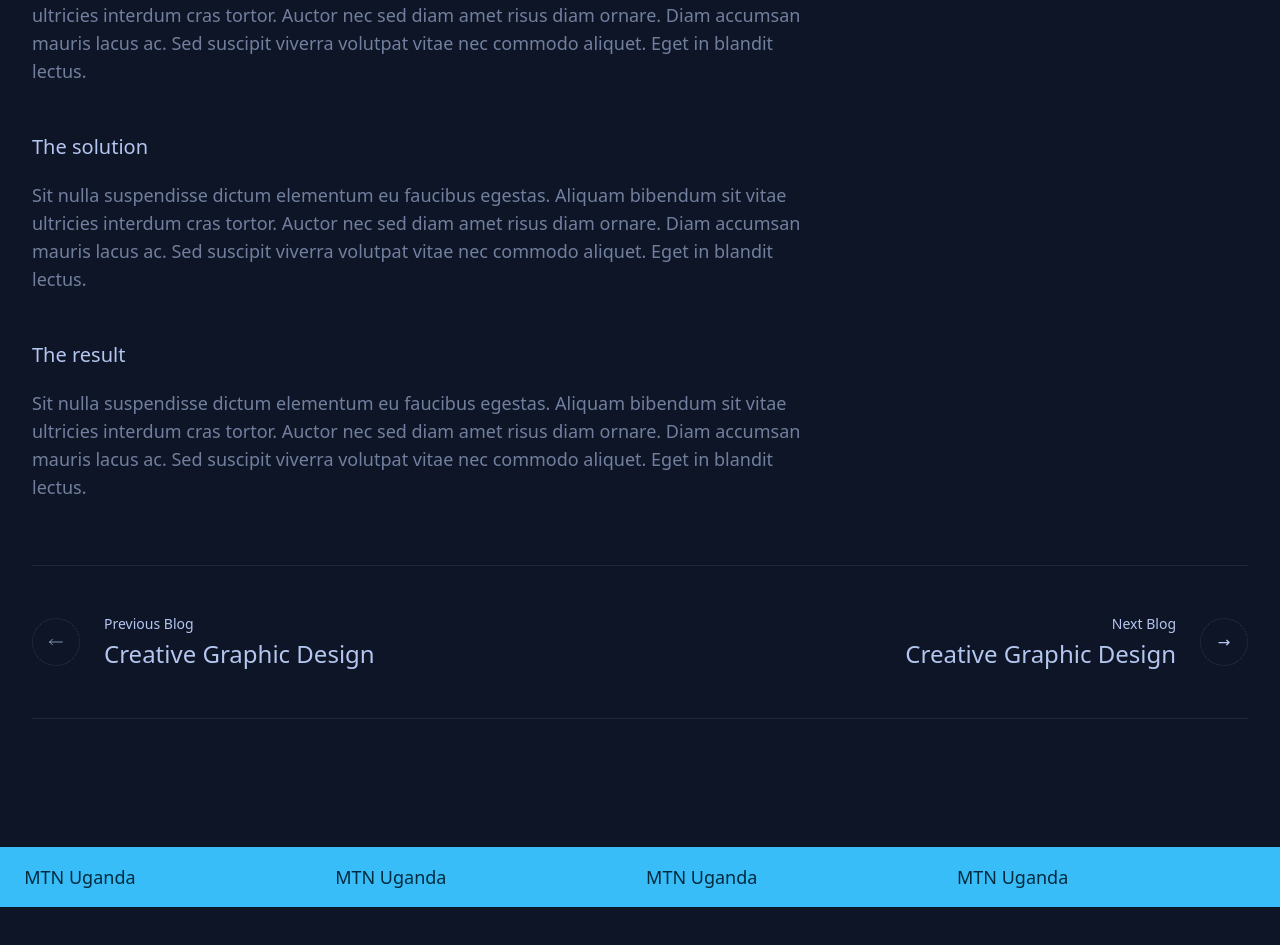
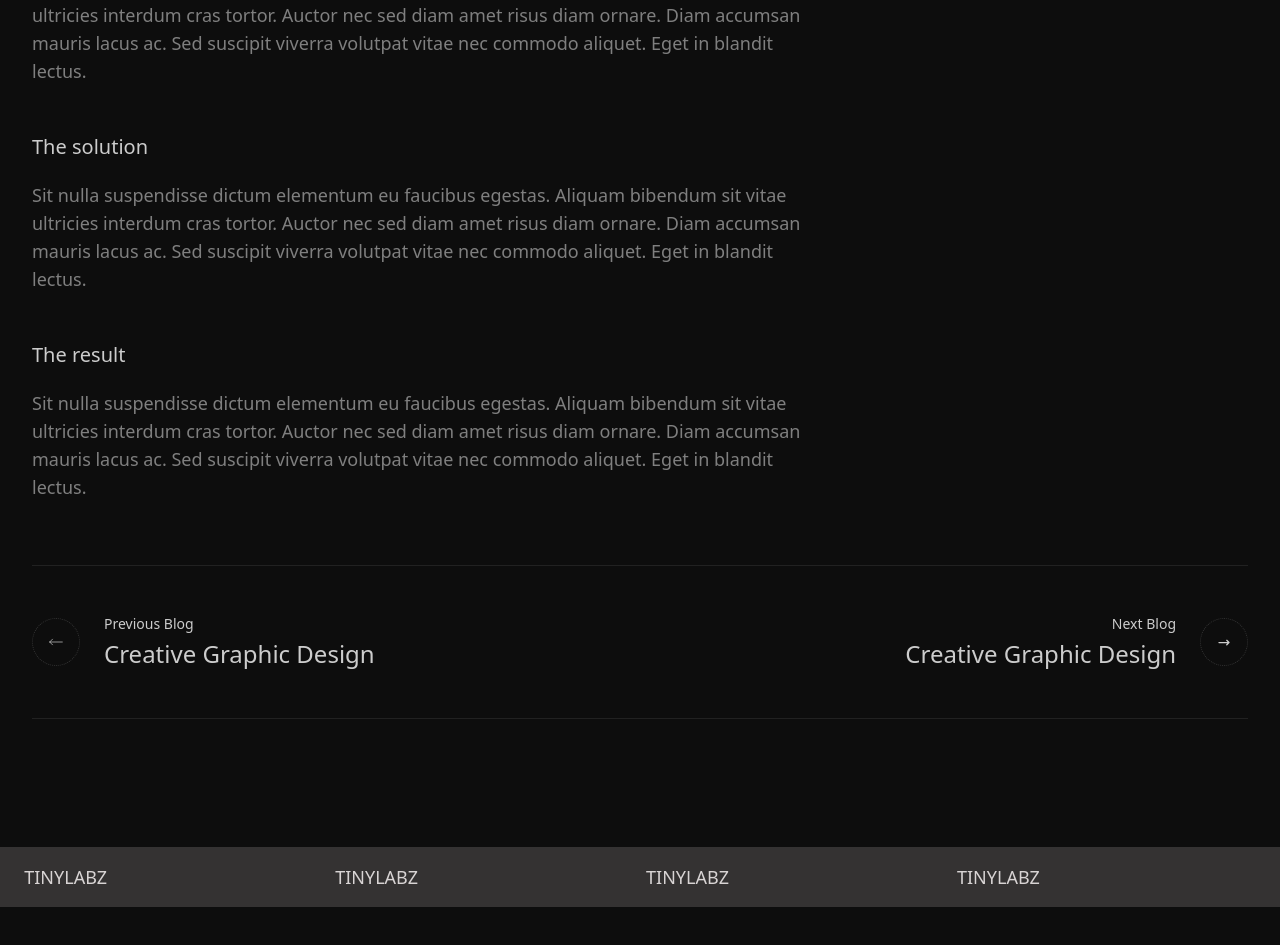
Before and after one commit to Ian-Balijawa/portfolio, a Next.js app: page /portfolio-single in a window 1280 px wide. Shown: the part 1801-2746 px from the top of the page. Built offline with nearby package versions, Linux system fonts and the light colour scheme.

Commit message:
change default theme

```diff
--- a/components/slider/TextSlider.tsx
+++ b/components/slider/TextSlider.tsx
@@ -48,7 +48,7 @@ const TextSlider = () => {
          <Slider {...settings}>
             {[1, 2, 3, 4, 5, 6, 7, 8, 9].map((item, index) => (
                <ul key={index}>
-                  <li className="text-primary-content text-lg">MTN Uganda</li>
+                  <li className="text-primary-content text-lg">TINYLABZ</li>
                </ul>
             ))}
          </Slider>
--- a/context/themeProvider.tsx
+++ b/context/themeProvider.tsx
@@ -41,7 +41,7 @@ export function Providers({ children, ...props }: Props) {
             'winter',
          ]}
          enableSystem={false}
-         defaultTheme="night"
+         defaultTheme="black"
          {...props}
       >
          {children}
```
